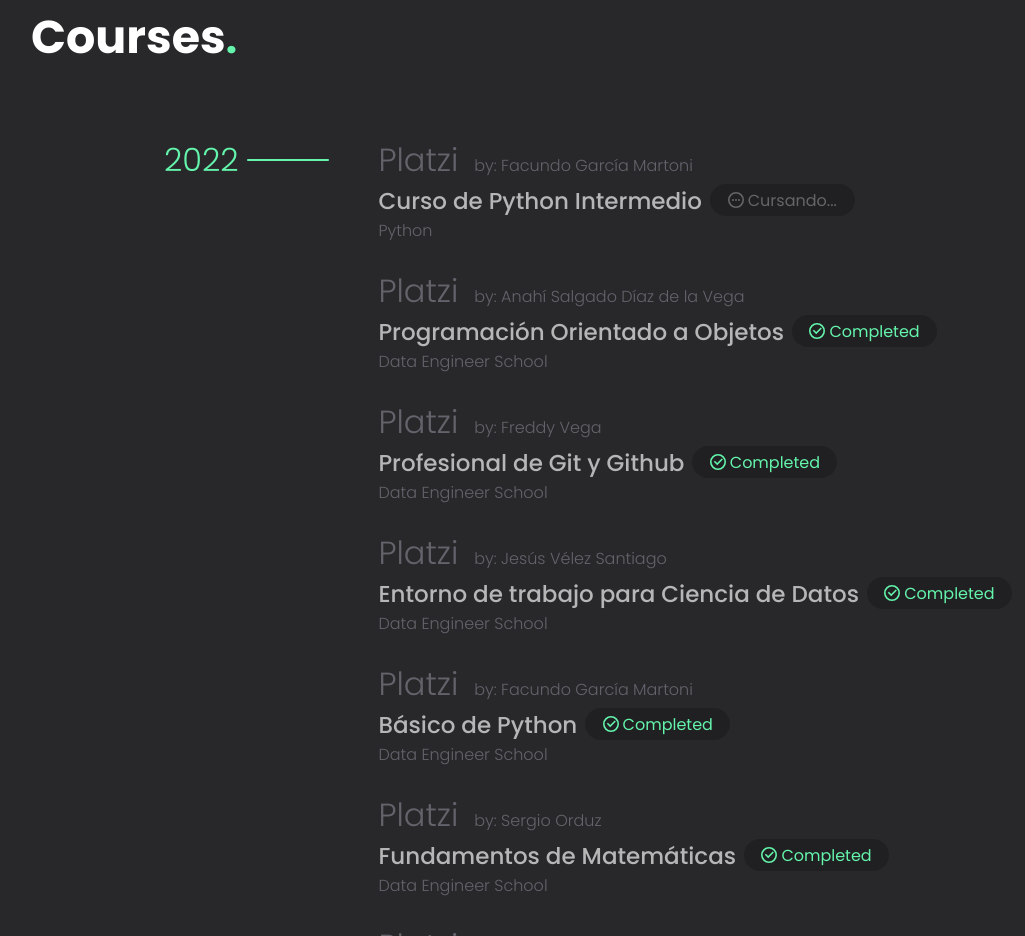
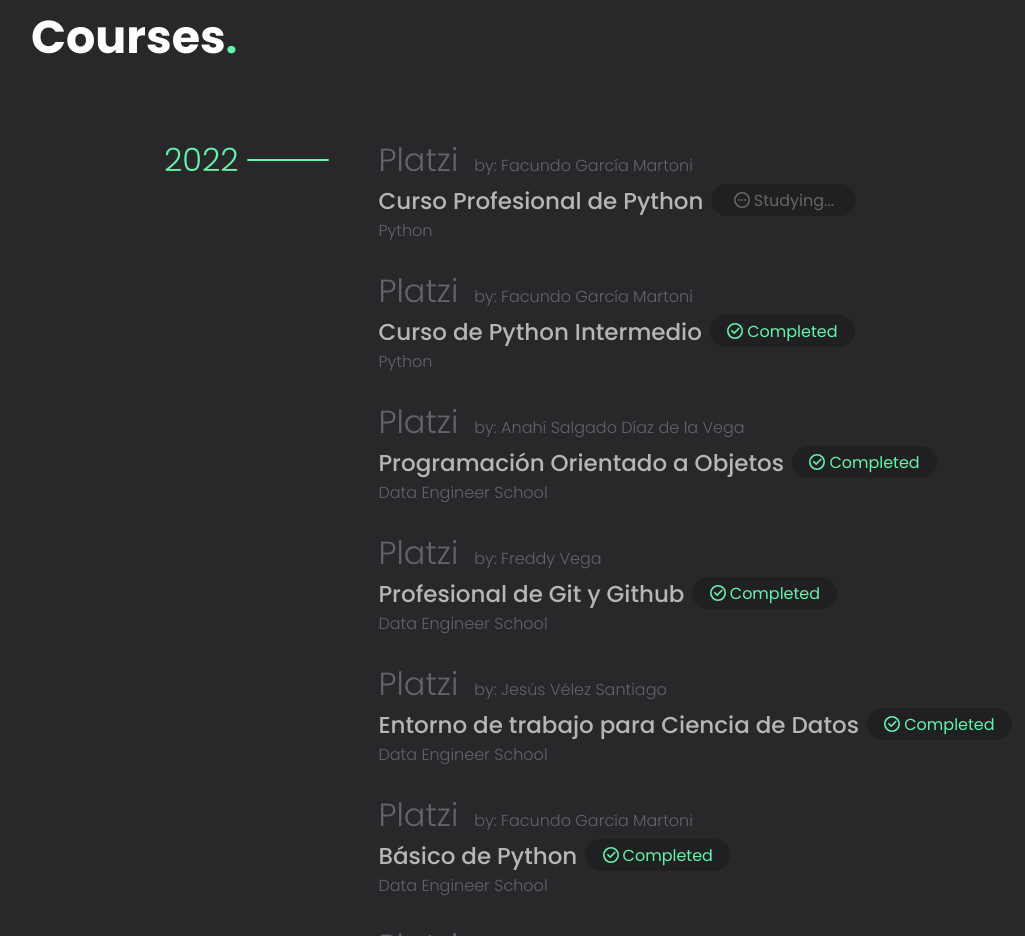
Before and after one commit to CharlyEstudio/CharlyEstudio.github.io, a plain HTML site: page index.html in a window 1280 px wide. Shown: the part 5092-6028 px from the top of the page, without its empty margins (33-1058 px from the left). Drawn offline with nearby package versions, Linux system fonts and the light colour scheme.

Commit message:
Curso terminado y empezado

```diff
--- a/index.html
+++ b/index.html
@@ -380,14 +380,27 @@
                         <h3>2022 <div></div></h3>
                     </div>
                     <div>
+                        <!-- CARD #0 -->
+                        <div class="courses__card">
+                            <h3>Platzi<span>by: Facundo García Martoni</span></h3>
+                            <div class="courses__title">
+                                <h3>Curso Profesional de Python</h3>
+                                <div class="courses__state-studying">
+                                    <svg xmlns="http://www.w3.org/2000/svg" width="16" height="16" viewBox="0 0 16 16.001"><path id="ico_cursando" d="M-4774-1750a8,8,0,0,1,8-8,8,8,0,0,1,8,8,8,8,0,0,1-8,8A8,8,0,0,1-4774-1750Zm1.6,0a6.4,6.4,0,0,0,6.4,6.4,6.4,6.4,0,0,0,6.4-6.4,6.4,6.4,0,0,0-6.4-6.4A6.4,6.4,0,0,0-4772.4-1750Zm8.4,0a1,1,0,0,1,1-1,1,1,0,0,1,1,1,1,1,0,0,1-1,1A1,1,0,0,1-4764-1750Zm-3,0a1,1,0,0,1,1-1,1,1,0,0,1,1,1,1,1,0,0,1-1,1A1,1,0,0,1-4767-1750Zm-3,0a1,1,0,0,1,1-1,1,1,0,0,1,1,1,1,1,0,0,1-1,1A1,1,0,0,1-4770-1750Z" transform="translate(4774 1758)" fill="#656568"/></svg>
+                                    <p>Studying...</p>
+                                </div>
+                            </div>
+                            <p>Python</p>
+                        </div>
+
                         <!-- CARD #1 -->
                         <div class="courses__card">
                             <h3>Platzi<span>by: Facundo García Martoni</span></h3>
                             <div class="courses__title">
                                 <h3>Curso de Python Intermedio</h3>
-                                <div class="courses__state-studying">
-                                    <svg xmlns="http://www.w3.org/2000/svg" width="16" height="16" viewBox="0 0 16 16.001"><path id="ico_cursando" d="M-4774-1750a8,8,0,0,1,8-8,8,8,0,0,1,8,8,8,8,0,0,1-8,8A8,8,0,0,1-4774-1750Zm1.6,0a6.4,6.4,0,0,0,6.4,6.4,6.4,6.4,0,0,0,6.4-6.4,6.4,6.4,0,0,0-6.4-6.4A6.4,6.4,0,0,0-4772.4-1750Zm8.4,0a1,1,0,0,1,1-1,1,1,0,0,1,1,1,1,1,0,0,1-1,1A1,1,0,0,1-4764-1750Zm-3,0a1,1,0,0,1,1-1,1,1,0,0,1,1,1,1,1,0,0,1-1,1A1,1,0,0,1-4767-1750Zm-3,0a1,1,0,0,1,1-1,1,1,0,0,1,1,1,1,1,0,0,1-1,1A1,1,0,0,1-4770-1750Z" transform="translate(4774 1758)" fill="#656568"/></svg>
-                                    <p>Cursando...</p>
+                                <div class="courses__state-completed">
+                                    <svg xmlns="http://www.w3.org/2000/svg" width="16" height="16" viewBox="0 0 16 16"><path id="ico_completado" d="M10,18a8,8,0,1,1,8-8A8,8,0,0,1,10,18Zm0-1.6A6.4,6.4,0,1,0,3.6,10,6.4,6.4,0,0,0,10,16.4Zm-.8-3.2L5.808,9.806,6.939,8.674,9.2,10.938l4.525-4.526,1.132,1.131Z" transform="translate(-2 -2)" fill="#64f4ac"/></svg>
+                                    <p>Completed</p>
                                 </div>
                             </div>
                             <p>Python</p>
```
